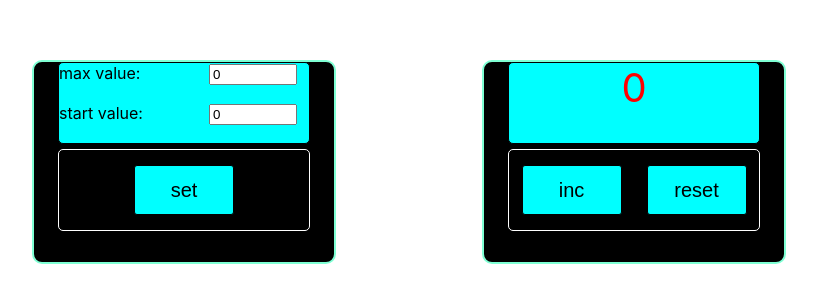
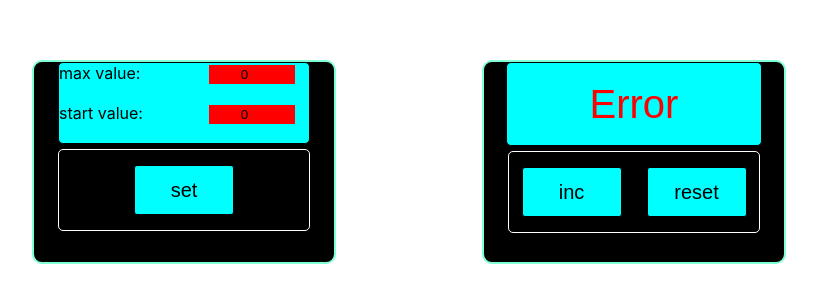
Before and after one commit to LaptenokPavel/exzamen, a React (Create React App) app: page / in a window 1280 px wide. Shown: the part 140-442 px from the top of the page, without its empty margins (231-1048 px from the left). Built offline with nearby package versions, Linux system fonts and the light colour scheme.

Commit message:
23.08.21

```diff
--- a/src/App.module.css
+++ b/src/App.module.css
@@ -33,13 +33,13 @@
 
 .input {
     width: 80px;
-
+    text-align:center
 }
 .inputred {
     width: 80px;
     background-color: red;
     border: 1px solid red;
-
+    text-align:center
 }
 
 .display {
@@ -51,6 +51,8 @@
     background-color: aqua;
     border-radius: 5px;
     display: flex;
+    font-size: 40px;
+    text-align:center
 }
 
 
@@ -63,9 +65,12 @@
     background-color: aqua;
     border-radius: 5px;
     display: flex;
+    font-size: 40px;
+    text-align:center
 }
 
 .number {
+    display: block;
     font-size: 40px;
     margin: 0 auto;
 }
--- a/src/App.tsx
+++ b/src/App.tsx
@@ -1,4 +1,4 @@
-import React, {ChangeEvent, useState} from 'react';
+import React, {ChangeEvent, useEffect, useState} from 'react';
 import {CounterCheck} from "./CounterCheck";
 import {Counter} from "./Counter";
 import s from "./App.module.css";
@@ -9,12 +9,65 @@ function App() {
     let [startValue, setStartValue] = useState<number>(0);
     let [finishValue, setFinishValue] = useState<number>(0);
 
+    useEffect(()=>{
+        let valueAsString = localStorage.getItem('valueStart')
+        if(valueAsString){
+            let newValue = JSON.parse(valueAsString)
+            setStartValue(newValue)
+        }
+    }, [])
+
+    useEffect(()=>{
+        localStorage.setItem('valueStart', JSON.stringify(startValue))
+    }, [startValue])
+
+
+    useEffect(()=>{
+        let valueAsString = localStorage.getItem('valueFinish')
+        if(valueAsString){
+            let newValue = JSON.parse(valueAsString)
+            setFinishValue(newValue)
+        }
+    }, [])
+
+    useEffect(()=>{
+        localStorage.setItem('valueFinish', JSON.stringify(finishValue))
+    }, [finishValue])
+
     let [startValueCounter, setStartValueCounter] = useState<number>(0);
+
     let [finishValueCounter, setFinishValueCounter] = useState<number>(0);
+
+
+    useEffect(()=>{
+        let valueAsString = localStorage.getItem('valueCounterStart')
+        if(valueAsString){
+            let newValue = JSON.parse(valueAsString)
+            setStartValueCounter(newValue)
+        }
+    }, [])
+
+    useEffect(()=>{
+        localStorage.setItem('valueCounterStart', JSON.stringify(startValueCounter))
+    }, [startValueCounter])
+
+
+    useEffect(()=>{
+        let valueAsString = localStorage.getItem('valueCounterFinish')
+        if(valueAsString){
+            let newValue = JSON.parse(valueAsString)
+            setFinishValueCounter(newValue)
+        }
+    }, [])
+
+    useEffect(()=>{
+        localStorage.setItem('valueCounterFinish', JSON.stringify(finishValueCounter))
+    }, [finishValueCounter])
 
 
     let [inc, setInc] = useState(false)
     let [reset, setReset] = useState(false)
+    let [set, setSet] = useState(false)
 
 
     const onClick = () => (
@@ -25,21 +78,28 @@ function App() {
     )
 
 
-    const changeUp = (e: any) => {
-        setFinishValue(e.currentTarget.value)
+    const changeUp = (e: React.ChangeEvent<HTMLInputElement>) => {
+        setFinishValue(+e.currentTarget.value)
     }
-    const changeDown = (e: any) => {
-        setStartValue(e.currentTarget.value)
+    const changeDown = (e: React.ChangeEvent<HTMLInputElement>) => {
+        setStartValue(+e.currentTarget.value)
     }
 
     const incButton = () => {
-            setStartValueCounter(startValueCounter++)
+        setStartValueCounter(startValueCounter++)
     }
-    const resetButton = () => (setStartValueCounter(0))
 
-    if(startValueCounter === finishValueCounter){
-        inc = true
+    const resetButton = () => (setStartValueCounter(startValue))
+
+
+    if (startValueCounter === finishValueCounter) {
+         inc = true
     }
+
+    if (startValue < 0 || startValue >= finishValue) {
+         set = true
+    }
+
 
     return (
         <div className={s.counter}>
@@ -47,6 +107,7 @@ function App() {
                 <CounterCheck
                     startValue={startValue}
                     finishValue={finishValue}
+                    set={set}
                     changeUp={changeUp}
                     changeDown={changeDown}
                     onClick={onClick}
@@ -54,9 +115,12 @@ function App() {
             </div>
             <div>
                 <Counter
+                    startValue={startValue}
+                    finishValue={finishValue}
                     startValueCounter={startValueCounter}
                     finishValueCounter={finishValueCounter}
                     inc={inc}
+                    reset={reset}
                     incButton={incButton}
                     resetButton={resetButton}
                 />
--- a/src/Button.tsx
+++ b/src/Button.tsx
@@ -2,7 +2,7 @@ import s from "./App.module.css";
 import React from "react";
 
 export type ButtonType = {
-value:string
+    value: string
     onClick: () => void
     disabled: boolean
 }
@@ -12,7 +12,6 @@ export const Button = (props: ButtonType) => {
     const onClickButton = () => {
         props.onClick()
     }
-
     return (
         <div>
             <button className={s.button1}
--- a/src/Counter.tsx
+++ b/src/Counter.tsx
@@ -4,23 +4,28 @@ import {Button} from "./Button";
 
 
 type CounterType = {
+    startValue: number
+    finishValue: number
     startValueCounter: number
     finishValueCounter: number
-    inc:boolean
+    inc: boolean
+    reset: boolean
     incButton: () => void
     resetButton: () => void
 }
 
 export function Counter(props: CounterType) {
 
+    return (
+        <div className={s.tablo}>
 
 
-    return (
-        <div className={s.tablo}>
-            <div className={
-                props.startValueCounter == props.finishValueCounter ? s.displayEnd : s.display}>
-                <div className={s.number}>
-                    {props.startValueCounter}</div>
+            <div>
+                <input
+                    value={(props.startValue < 0 || props.startValue >= props.finishValue) ? 'Error' : props.startValueCounter}
+                    className={
+                        (props.startValue < 0 || props.startValue >= props.finishValue) ? s.displayEnd : s.display}
+                />
             </div>
             <div className={s.button}>
                 <div>
@@ -28,16 +33,11 @@ export function Counter(props: CounterType) {
                             onClick={props.incButton}
                             disabled={props.inc}
                     />
-
                 </div>
                 <div>
-                    <button
-                        className={s.button1}
-                        onClick={() => {
-                            props.resetButton()
-                        }}
-                    >reset
-                    </button>
+                    <Button value={'reset'}
+                            onClick={props.resetButton}
+                            disabled={props.reset}/>
                 </div>
             </div>
         </div>
--- a/src/CounterCheck.tsx
+++ b/src/CounterCheck.tsx
@@ -1,11 +1,13 @@
 import s from "./App.module.css";
 import React, {useState} from "react";
+import {Button} from "./Button";
 
 type CounterCheckType = {
     startValue: number
     finishValue: number
-    changeUp: (e: any) => void
-    changeDown: (e: any) => void
+    set:boolean
+    changeUp: (e: React.ChangeEvent<HTMLInputElement>) => void
+    changeDown: (e: React.ChangeEvent<HTMLInputElement>) => void
     onClick:() => void
 }
 
@@ -20,8 +22,8 @@ export function CounterCheck(props: CounterCheckType) {
                             max value:
                         </div>
                         <div>
-                            <input className={props.finishValue < props.startValue ? s.inputred : s.input}
-                                   type="number"
+                            <input className={props.finishValue <= props.startValue ? s.inputred : s.input}
+                                   type='number'
                                    onChange={props.changeUp}
                                    value={props.finishValue}
                             />
@@ -30,8 +32,8 @@ export function CounterCheck(props: CounterCheckType) {
                             start value:
                         </div>
                         <div>
-                            <input className={props.startValue < 0 ? s.inputred : s.input}
-                                   type="number"
+                            <input className={props.startValue < 0 ||  props.startValue >= props.finishValue? s.inputred : s.input}
+                                   type='number'
                                    onChange={props.changeDown}
                                    value={props.startValue}
                             />
@@ -40,11 +42,10 @@ export function CounterCheck(props: CounterCheckType) {
                 </div>
                 <div className={s.button}>
                     <div>
-                        <button
-                            className={s.button1}
-                            onClick={()=>{props.onClick()}}
-                            disabled={props.startValue < 0 || props.startValue >= props.finishValue}>set
-                        </button>
+                      <Button
+                          value={'set'}
+                          onClick={props.onClick}
+                          disabled={props.set}/>
                     </div>
                 </div>
             </div>
```
Lines whose indentation alone changed are shown as unchanged.
